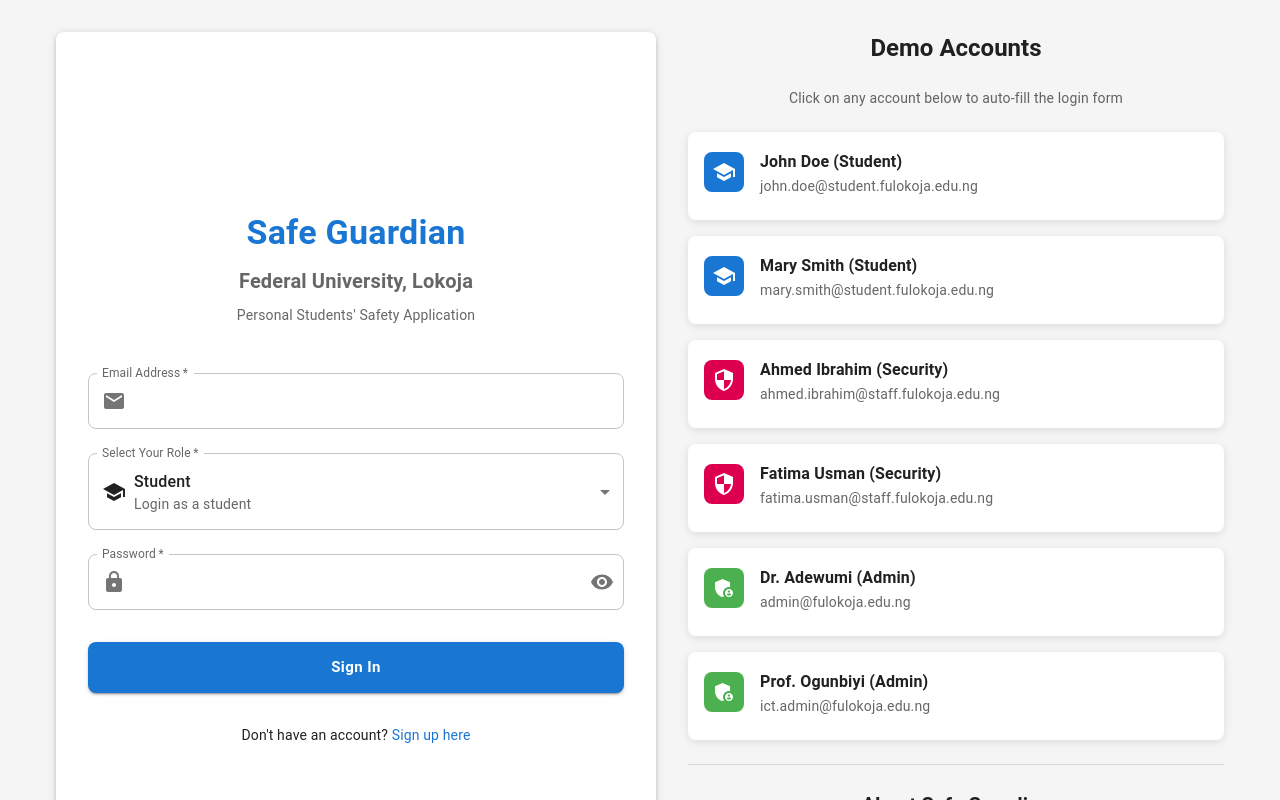
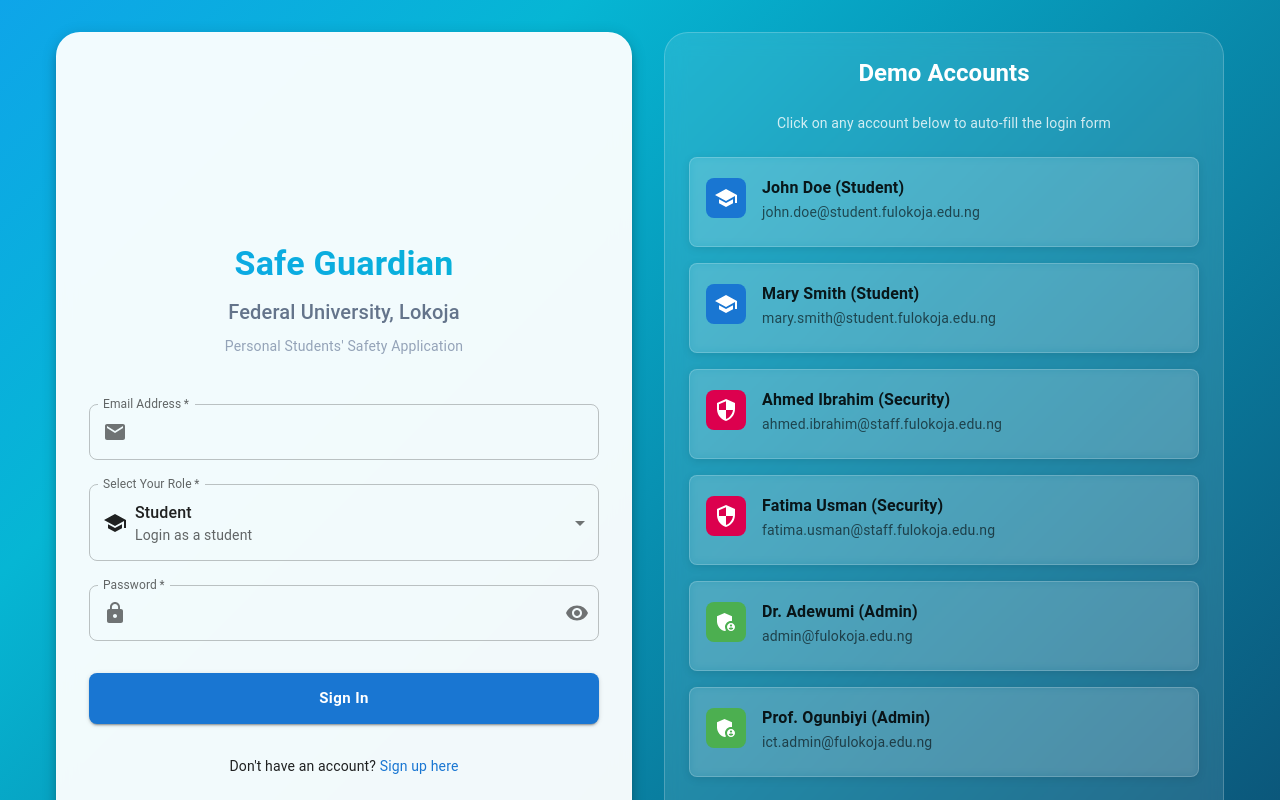
Before and after one commit to Hannah-webdev/safe-guardian, a React (Vite) app: page /login in a window 1280 px wide. Shown: the top 800 px of the page. Built offline with nearby package versions, Linux system fonts and the light colour scheme.

Commit message:
Enhance AdminDashboard, Login, Register, and SecurityDashboard components with improved styling and layout; update background gradients, typography, and button styles for better visual appeal and user experience.

```diff
--- a/src/components/admin/AdminDashboard.jsx
+++ b/src/components/admin/AdminDashboard.jsx
@@ -516,19 +516,49 @@ const AdminDashboard = () => {
   return (
     <Box sx={{ flexGrow: 1 }}>
       {/* App Bar */}
-      <AppBar position="static" color="primary">
-        <Toolbar>
-          <Typography variant="h6" component="div" sx={{ flexGrow: 1 }}>
+      <AppBar
+        position="static"
+        sx={{
+          backgroundColor: '#312e81',
+          background: 'linear-gradient(45deg, #312e81, #4338ca, #6366f1)',
+        }}
+      >
+        <Toolbar sx={{ flexWrap: { xs: 'wrap', sm: 'nowrap' } }}>
+          <Typography
+            variant="h6"
+            component="div"
+            sx={{
+              flexGrow: 1,
+              fontSize: { xs: '1rem', sm: '1.25rem' },
+              fontWeight: 'bold',
+              color: 'white',
+            }}
+          >
             Safe Guardian - Admin Dashboard
           </Typography>
-          <Box display="flex" alignItems="center" gap={2}>
+          <Box
+            display="flex"
+            alignItems="center"
+            gap={{ xs: 1, sm: 2 }}
+            sx={{
+              flexWrap: { xs: 'wrap', sm: 'nowrap' },
+              justifyContent: { xs: 'flex-end', sm: 'flex-start' },
+              ml: 'auto'
+            }}
+          >
             <Chip
               icon={<AdminPanelSettings />}
               label={`${user.name} (Administrator)`}
               color="secondary"
               variant="outlined"
+              sx={{
+                backgroundColor: 'rgba(255, 255, 255, 0.15)',
+                color: 'white',
+                borderColor: 'rgba(255, 255, 255, 0.4)',
+                fontSize: { xs: '0.7rem', sm: '0.8rem' },
+              }}
             />
-            <IconButton color="inherit" onClick={logout}>
+            <IconButton color="inherit" onClick={logout} size="small">
               <Logout />
             </IconButton>
           </Box>
--- a/src/components/auth/Login.jsx
+++ b/src/components/auth/Login.jsx
@@ -136,13 +136,21 @@ const Login = () => {
   };
 
   return (
+    <Box
+      sx={{
+        minHeight: '100vh',
+        background: 'linear-gradient(135deg, #0ea5e9 0%, #06b6d4 25%, #0891b2 50%, #0c4a6e 100%)',
+        display: 'flex',
+        alignItems: 'center',
+        py: { xs: 2, sm: 4 },
+      }}
+    >
       <Container maxWidth="lg" sx={{ px: { xs: 1, sm: 2 } }}>
         <Box
           sx={{
-          minHeight: '100vh',
             display: 'flex',
             alignItems: 'center',
-          py: { xs: 2, sm: 4 },
+            justifyContent: 'center',
           }}
         >
         <Box sx={{
@@ -154,7 +162,7 @@ const Login = () => {
         }}>
           {/* Login Form */}
           <Paper
-            elevation={3}
+            elevation={8}
             sx={{
               flex: 1,
               minWidth: { xs: '100%', sm: 400 },
@@ -162,16 +170,31 @@ const Login = () => {
               display: 'flex',
               flexDirection: 'column',
               justifyContent: 'center',
+              backgroundColor: 'rgba(255, 255, 255, 0.95)',
+              backdropFilter: 'blur(10px)',
+              borderRadius: 3,
+              border: '1px solid rgba(255, 255, 255, 0.2)',
             }}
           >
             <Box textAlign="center" mb={4}>
-              <Typography variant="h4" component="h1" gutterBottom color="primary">
+              <Typography
+                variant="h4"
+                component="h1"
+                gutterBottom
+                sx={{
+                  background: 'linear-gradient(45deg, #0ea5e9, #06b6d4)',
+                  backgroundClip: 'text',
+                  WebkitBackgroundClip: 'text',
+                  WebkitTextFillColor: 'transparent',
+                  fontWeight: 'bold',
+                }}
+              >
                 Safe Guardian
               </Typography>
-              <Typography variant="h6" color="text.secondary">
+              <Typography variant="h6" sx={{ color: '#64748b', fontWeight: 500 }}>
                 Federal University, Lokoja
               </Typography>
-              <Typography variant="body2" color="text.secondary" mt={1}>
+              <Typography variant="body2" sx={{ color: '#94a3b8', mt: 1 }}>
                 Personal Students' Safety Application
               </Typography>
             </Box>
@@ -304,11 +327,35 @@ const Login = () => {
           </Paper>
 
           {/* Demo Accounts */}
-          <Box sx={{ flex: 1, minWidth: 300 }}>
-            <Typography variant="h5" gutterBottom textAlign="center" mb={3}>
+          <Box sx={{
+            flex: 1,
+            minWidth: 300,
+            backgroundColor: 'rgba(255, 255, 255, 0.1)',
+            backdropFilter: 'blur(10px)',
+            borderRadius: 3,
+            p: 3,
+            border: '1px solid rgba(255, 255, 255, 0.2)',
+          }}>
+            <Typography
+              variant="h5"
+              gutterBottom
+              textAlign="center"
+              mb={3}
+              sx={{
+                color: 'white',
+                fontWeight: 'bold',
+              }}
+            >
               Demo Accounts
             </Typography>
-            <Typography variant="body2" color="text.secondary" textAlign="center" mb={3}>
+            <Typography
+              variant="body2"
+              textAlign="center"
+              mb={3}
+              sx={{
+                color: 'rgba(255, 255, 255, 0.8)',
+              }}
+            >
               Click on any account below to auto-fill the login form
             </Typography>
 
@@ -318,10 +365,14 @@ const Login = () => {
                 sx={{
                   mb: 2,
                   cursor: 'pointer',
-                  transition: 'all 0.2s',
+                  transition: 'all 0.3s',
+                  backgroundColor: 'rgba(255, 255, 255, 0.1)',
+                  backdropFilter: 'blur(5px)',
+                  border: '1px solid rgba(255, 255, 255, 0.2)',
                   '&:hover': {
-                    transform: 'translateY(-2px)',
-                    boxShadow: 3,
+                    transform: 'translateY(-4px)',
+                    boxShadow: '0 8px 25px rgba(14, 165, 233, 0.3)',
+                    backgroundColor: 'rgba(255, 255, 255, 0.2)',
                   },
                 }}
                 onClick={() => handleDemoLogin(account.email, account.password, account.roleValue)}
@@ -372,6 +423,7 @@ const Login = () => {
         </Box>
         </Box>
       </Container>
+    </Box>
   );
 };
 
--- a/src/components/auth/Register.jsx
+++ b/src/components/auth/Register.jsx
@@ -155,30 +155,53 @@ const Register = () => {
   };
 
   return (
-    <Container maxWidth="md">
     <Box
       sx={{
         minHeight: '100vh',
+        background: 'linear-gradient(135deg, #8b5cf6 0%, #a855f7 25%, #c084fc 50%, #7c3aed 100%)',
         display: 'flex',
         alignItems: 'center',
         py: 4,
       }}
     >
+      <Container maxWidth="md">
+        <Box
+          sx={{
+            display: 'flex',
+            alignItems: 'center',
+            justifyContent: 'center',
+          }}
+        >
         <Paper
-          elevation={3}
+          elevation={8}
           sx={{
             width: '100%',
             p: 4,
+            backgroundColor: 'rgba(255, 255, 255, 0.95)',
+            backdropFilter: 'blur(10px)',
+            borderRadius: 3,
+            border: '1px solid rgba(255, 255, 255, 0.2)',
           }}
         >
           <Box textAlign="center" mb={4}>
-            <Typography variant="h4" component="h1" gutterBottom color="primary">
+            <Typography
+              variant="h4"
+              component="h1"
+              gutterBottom
+              sx={{
+                background: 'linear-gradient(45deg, #8b5cf6, #a855f7)',
+                backgroundClip: 'text',
+                WebkitBackgroundClip: 'text',
+                WebkitTextFillColor: 'transparent',
+                fontWeight: 'bold',
+              }}
+            >
               Safe Guardian Registration
             </Typography>
-            <Typography variant="h6" color="text.secondary">
+            <Typography variant="h6" sx={{ color: '#64748b', fontWeight: 500 }}>
               Federal University, Lokoja
             </Typography>
-            <Typography variant="body2" color="text.secondary" mt={1}>
+            <Typography variant="body2" sx={{ color: '#94a3b8', mt: 1 }}>
               Create your account to access the safety application
             </Typography>
           </Box>
@@ -513,6 +536,7 @@ const Register = () => {
         </Paper>
         </Box>
       </Container>
+    </Box>
   );
 };
 
--- a/src/components/security/SecurityDashboard.jsx
+++ b/src/components/security/SecurityDashboard.jsx
@@ -508,19 +508,49 @@ const SecurityDashboard = () => {
   return (
     <Box sx={{ flexGrow: 1 }}>
       {/* App Bar */}
-      <AppBar position="static" color="primary">
-        <Toolbar>
-          <Typography variant="h6" component="div" sx={{ flexGrow: 1 }}>
+      <AppBar
+        position="static"
+        sx={{
+          backgroundColor: '#064e3b',
+          background: 'linear-gradient(45deg, #064e3b, #065f46, #047857)',
+        }}
+      >
+        <Toolbar sx={{ flexWrap: { xs: 'wrap', sm: 'nowrap' } }}>
+          <Typography
+            variant="h6"
+            component="div"
+            sx={{
+              flexGrow: 1,
+              fontSize: { xs: '1rem', sm: '1.25rem' },
+              fontWeight: 'bold',
+              color: 'white',
+            }}
+          >
             Safe Guardian - Security Dashboard
           </Typography>
-          <Box display="flex" alignItems="center" gap={2}>
+          <Box
+            display="flex"
+            alignItems="center"
+            gap={{ xs: 1, sm: 2 }}
+            sx={{
+              flexWrap: { xs: 'wrap', sm: 'nowrap' },
+              justifyContent: { xs: 'flex-end', sm: 'flex-start' },
+              ml: 'auto'
+            }}
+          >
             <Chip
               icon={<Security />}
               label={`${user.name} (Security Officer)`}
               color="secondary"
               variant="outlined"
+              sx={{
+                backgroundColor: 'rgba(255, 255, 255, 0.15)',
+                color: 'white',
+                borderColor: 'rgba(255, 255, 255, 0.4)',
+                fontSize: { xs: '0.7rem', sm: '0.8rem' },
+              }}
             />
-            <IconButton color="inherit" onClick={logout}>
+            <IconButton color="inherit" onClick={logout} size="small">
               <Logout />
             </IconButton>
           </Box>
```
Lines whose indentation alone changed are shown as unchanged.
